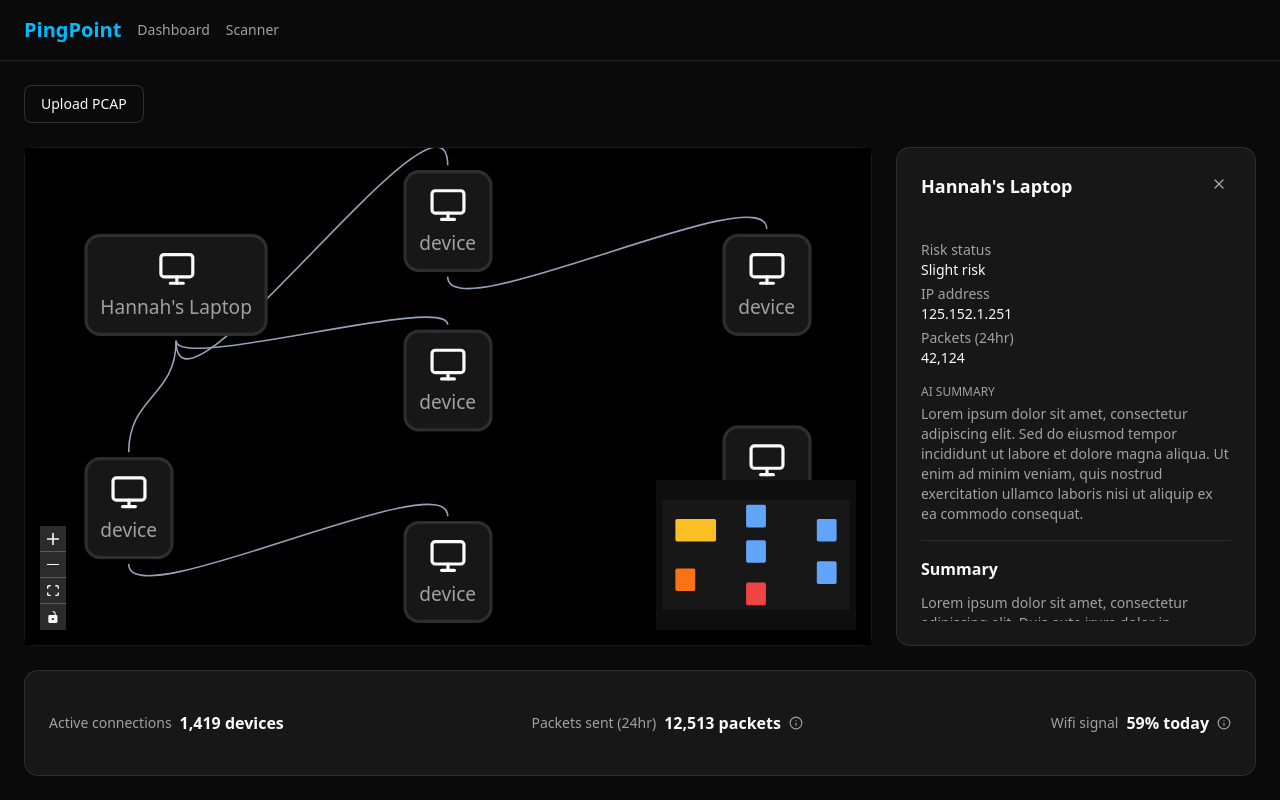
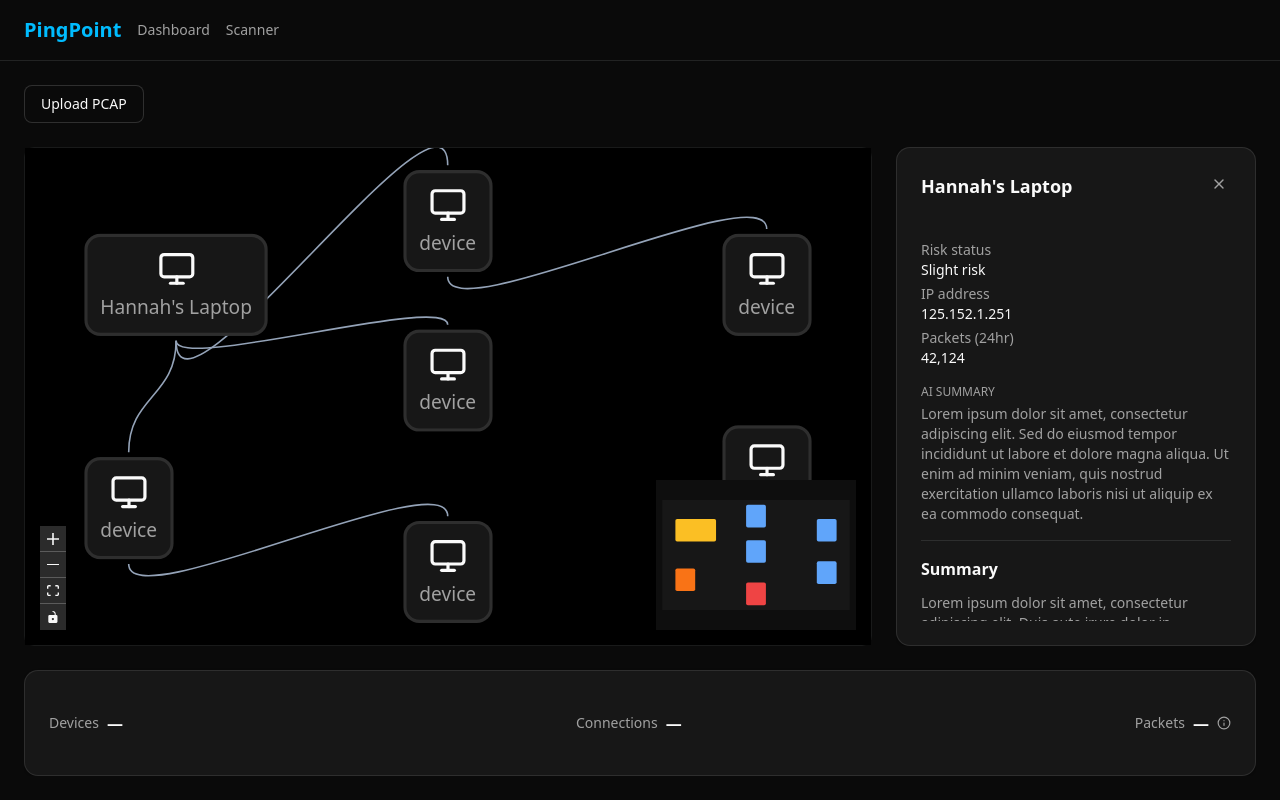
Before and after one commit to zack-white/jumbohack2026, a Next.js app in the folder frontend/: page /dashboard in a window 1280 px wide. Built offline with nearby package versions, Linux system fonts and the light colour scheme.

Commit message:
fill in w sample data

```diff
--- a/frontend/components/dashboard/MetricsBar.tsx
+++ b/frontend/components/dashboard/MetricsBar.tsx
@@ -4,22 +4,40 @@ import { Card, CardContent } from "@/components/ui/card";
 import { Info } from "lucide-react";
 import { cn } from "@/lib/utils";
 
-export default function MetricsBar({ className }: { className?: string }) {
+export interface PcapMetrics {
+  deviceCount: number;
+  connectionCount: number;
+  packetCount: number;
+}
+
+interface MetricsBarProps {
+  className?: string;
+  metrics?: PcapMetrics | null;
+}
+
+export default function MetricsBar({ className, metrics }: MetricsBarProps) {
+  const hasData = metrics && (metrics.deviceCount > 0 || metrics.packetCount > 0);
+
   return (
     <Card className={cn(className)}>
       <CardContent className="flex flex-row flex-wrap items-center justify-between gap-6 py-4">
         <div className="flex items-center gap-2">
-          <span className="text-muted-foreground text-sm">Active connections</span>
-          <span className="font-semibold">1,419 devices</span>
+          <span className="text-muted-foreground text-sm">Devices</span>
+          <span className="font-semibold">
+            {hasData ? metrics!.deviceCount.toLocaleString() : "—"}
+          </span>
         </div>
         <div className="flex items-center gap-2">
-          <span className="text-muted-foreground text-sm">Packets sent (24hr)</span>
-          <span className="font-semibold">12,513 packets</span>
-          <Info className="text-muted-foreground h-3.5 w-3.5" aria-hidden />
+          <span className="text-muted-foreground text-sm">Connections</span>
+          <span className="font-semibold">
+            {hasData ? metrics!.connectionCount.toLocaleString() : "—"}
+          </span>
         </div>
         <div className="flex items-center gap-2">
-          <span className="text-muted-foreground text-sm">Wifi signal</span>
-          <span className="font-semibold">59% today</span>
+          <span className="text-muted-foreground text-sm">Packets</span>
+          <span className="font-semibold">
+            {hasData ? metrics!.packetCount.toLocaleString() : "—"}
+          </span>
           <Info className="text-muted-foreground h-3.5 w-3.5" aria-hidden />
         </div>
       </CardContent>
--- a/frontend/components/dashboard/PingPointDashboard.tsx
+++ b/frontend/components/dashboard/PingPointDashboard.tsx
@@ -9,7 +9,7 @@ import NetworkGraph, {
   type NetworkNodeData,
 } from "./NetworkGraph";
 import DevicePanel from "./DevicePanel";
-import MetricsBar from "./MetricsBar";
+import MetricsBar, { type PcapMetrics } from "./MetricsBar";
 import { parsePcapStream } from "@/lib/pcapParser";
 
 const NODE_SPACING = 180;
@@ -38,6 +38,7 @@ export function PingPointDashboard() {
     defaultNodes
   );
   const [edges, setEdges, onEdgesChange] = useEdgesState(defaultEdges);
+  const [metrics, setMetrics] = useState<PcapMetrics | null>(null);
   const [isStreaming, setIsStreaming] = useState(false);
   const fileInputRef = useRef<HTMLInputElement>(null);
   const abortRef = useRef<AbortController | null>(null);
@@ -55,8 +56,10 @@ export function PingPointDashboard() {
       setIsStreaming(true);
       setNodes([]);
       setEdges([]);
+      setMetrics(null);
 
       const seenIps = new Map<string, number>();
+      let packetCount = 0;
       const seenConnections = new Set<string>();
       let nodeIndex = 0;
 
@@ -113,11 +116,19 @@ export function PingPointDashboard() {
         const stream = file.stream();
         for await (const { srcIp, dstIp } of parsePcapStream(stream)) {
           if (signal.aborted) break;
+          packetCount++;
           connectionQueue.push({ srcIp, dstIp });
           scheduleFlush();
         }
         while (connectionQueue.length > 0 && !signal.aborted) {
           await new Promise((r) => setTimeout(r, EDGE_ANIMATION_DELAY_MS));
+        }
+        if (!signal.aborted) {
+          setMetrics({
+            deviceCount: seenIps.size,
+            connectionCount: seenConnections.size,
+            packetCount,
+          });
         }
       } catch (err) {
         if ((err as Error).name !== "AbortError") {
@@ -166,7 +177,7 @@ export function PingPointDashboard() {
         </aside>
       </div>
 
-      <MetricsBar />
+      <MetricsBar metrics={metrics} />
     </div>
   );
 }
```
